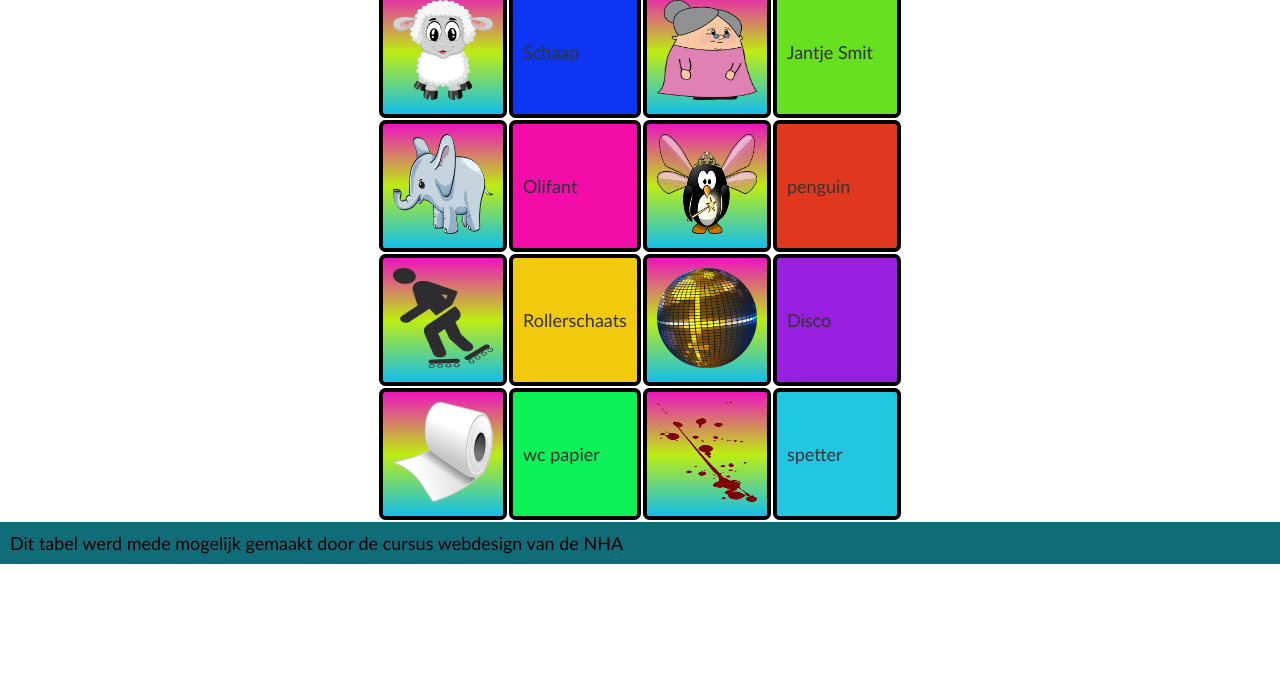
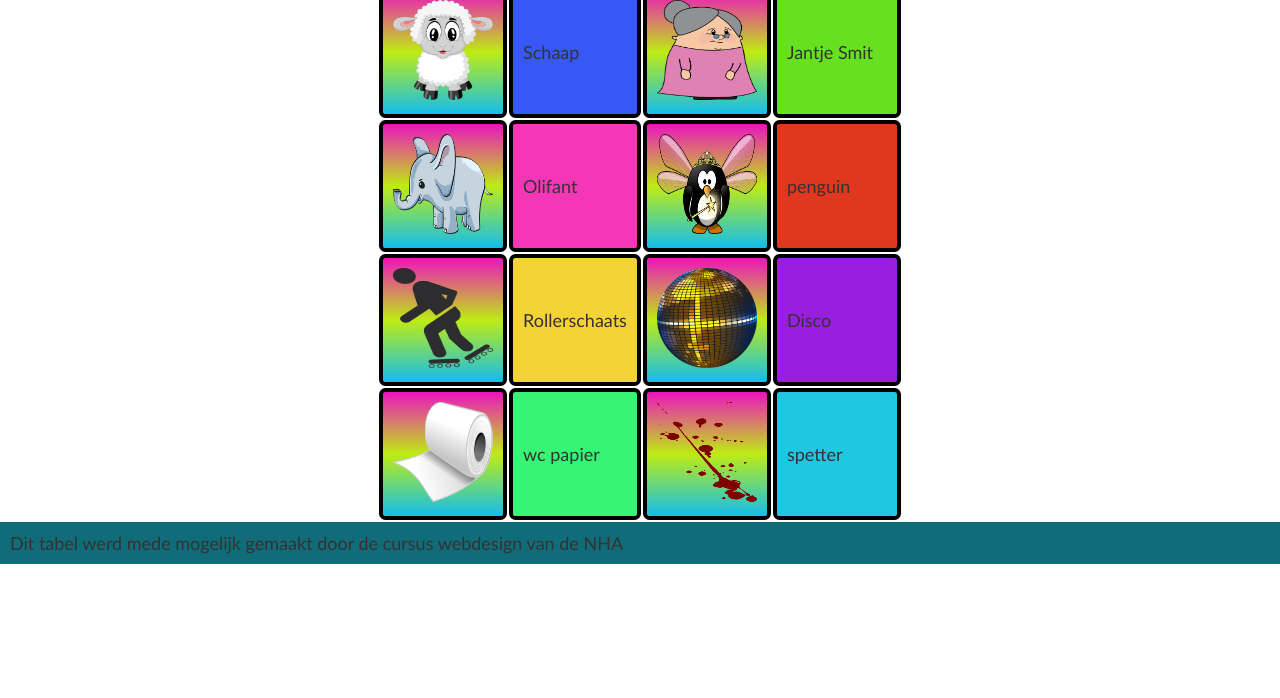
Before and after one commit to Lailaismyname/bagLady, a plain HTML site: page index.html in a window 1280 px wide. Shown: the part 102-800 px from the top of the page. Drawn offline with Linux system fonts and the light colour scheme.

Commit message:
Aanpassing kleuren

```diff
--- a/main.css
+++ b/main.css
@@ -3,50 +3,51 @@
     font-size: large;
     margin: 0px;
     padding: 0px;
+    color: #333;
 }
+
 .headers{
     text-align: center;
 }
+
 #a2
 {
-    background-color: #0D35F2;
-    color: #333;
+    background-color: #3758F4;
 }
+
 #a4
 {
     background-color: #67E01F;
-    color: #333;
 }
 
 #b2
 {
-    background-color: #F20DA8;
-    color: #333;
+    background-color: #F437B7;
 }
+
 #b4
 {
     background-color: #E0381F;
-    color: #333;
 }
+
 #c2
 {
-    background-color: #F2CA0D;
-    color: #333;
+    background-color: #F4D337;
 }
+
 #c4
 {
     background-color: #981FE0;
-    color: #333;
 }
+
 #d2
 {
-    background-color: #0DF257;
-    color: #333;
+    background-color: #37F474;
 }
+
 #d4
 {
     background-color: #1FC7E0;
-    color: #333;
 }
 
 #a2, #a4, #b2, #b4, #c2, #c4, #d2, #d4{
```
